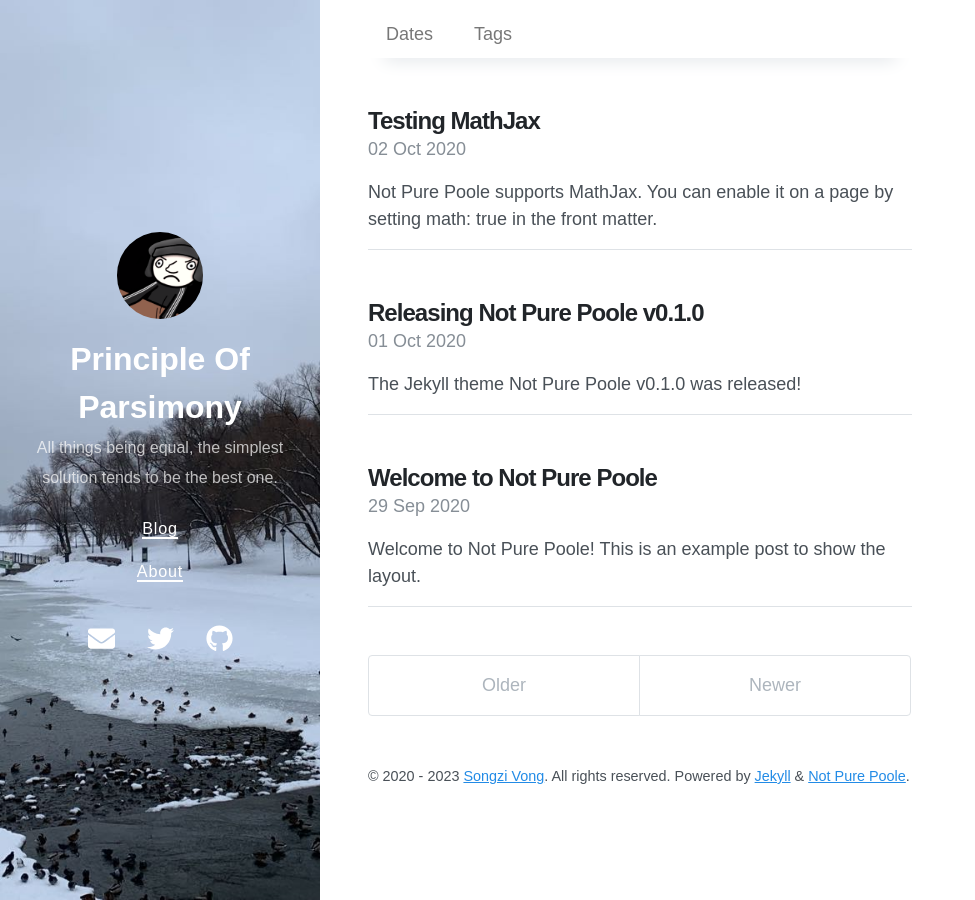
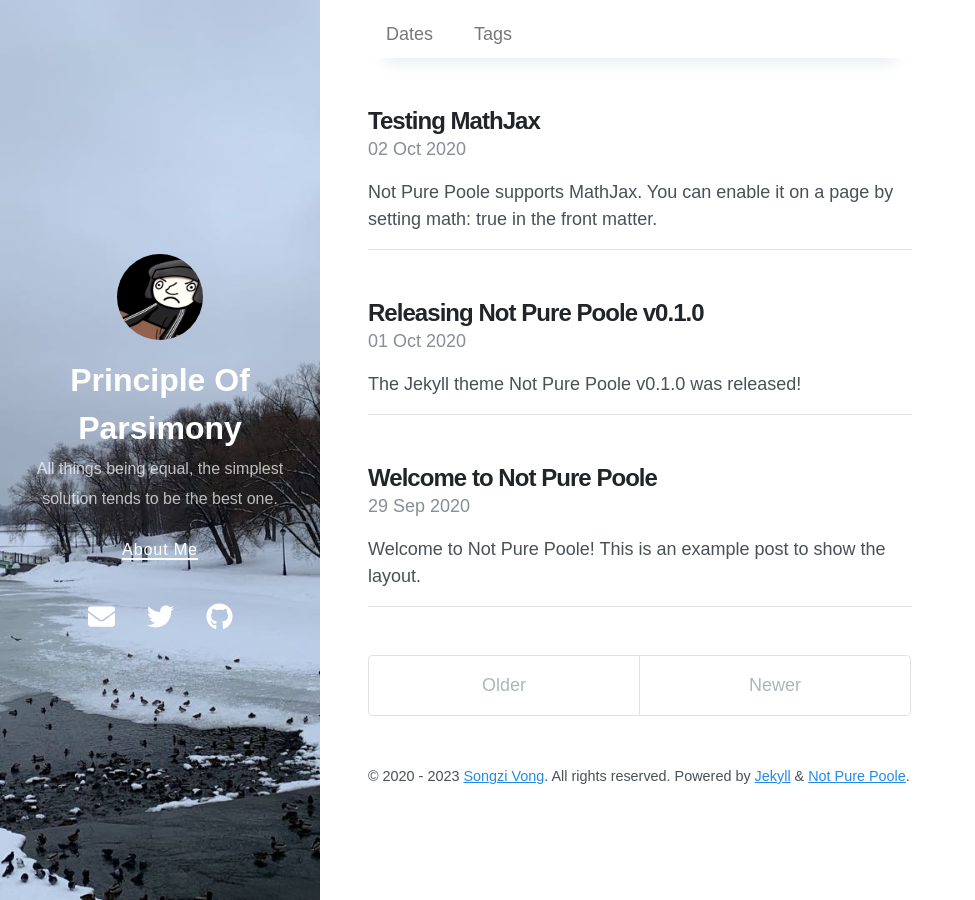
Before and after one commit to InfoSecGopNik/CTF, a Jekyll site: the page built from index.html, in a window 1280 px wide. Shown: the whole page, without its empty margins (0-975 px from the left). Built offline with Jekyll 4.4.1, drawn with Linux system fonts in a browser that asks for light colours; nearby versions of some CDN libraries; the list of posts is cut into pages by our own code.

Commit message:
navigation.yml

```diff
--- a/_data/navigation.yml
+++ b/_data/navigation.yml
@@ -1,4 +1,3 @@
-- title: Blog
-  url: /
-- title: About
+
+- title: About Me
   url: /about/
```
